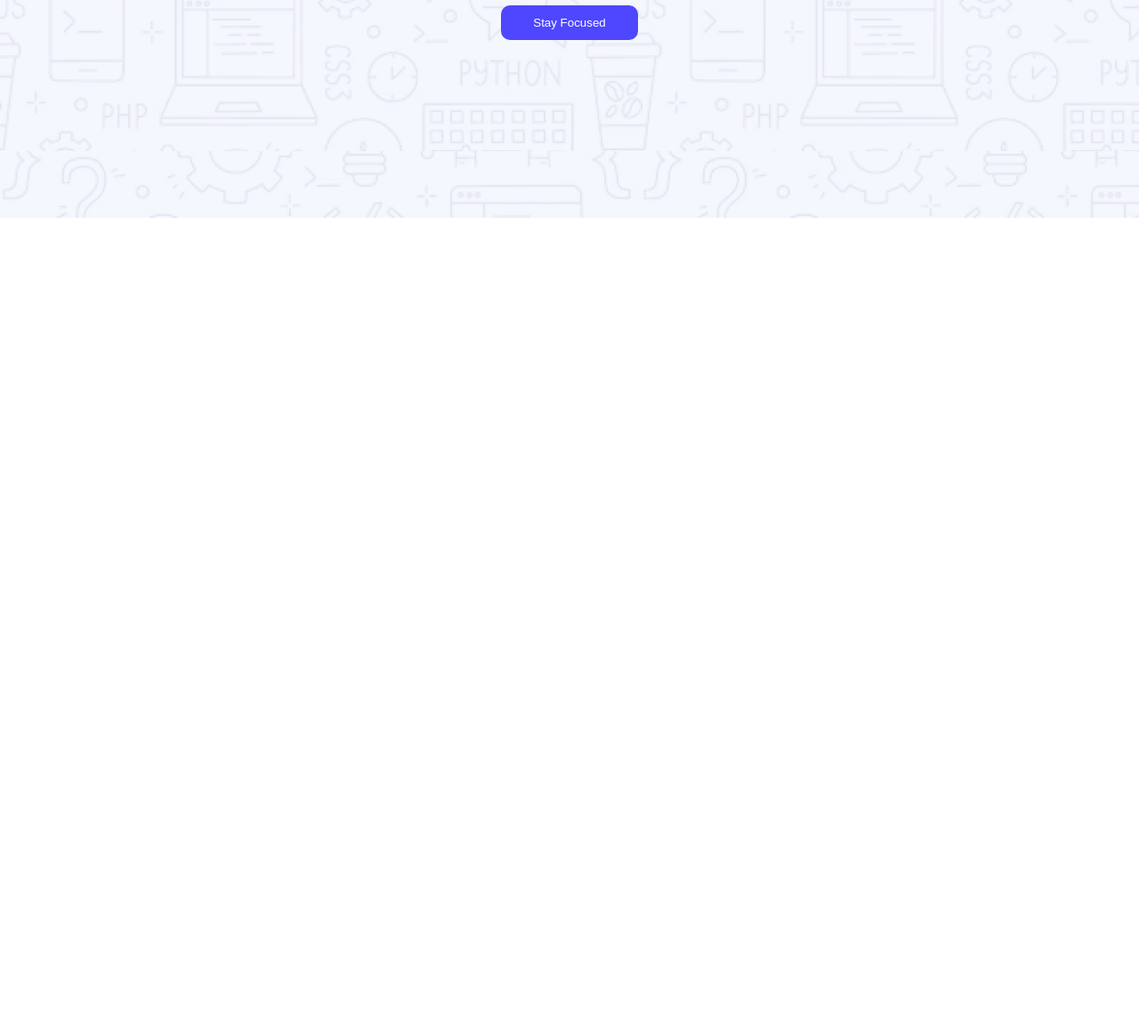
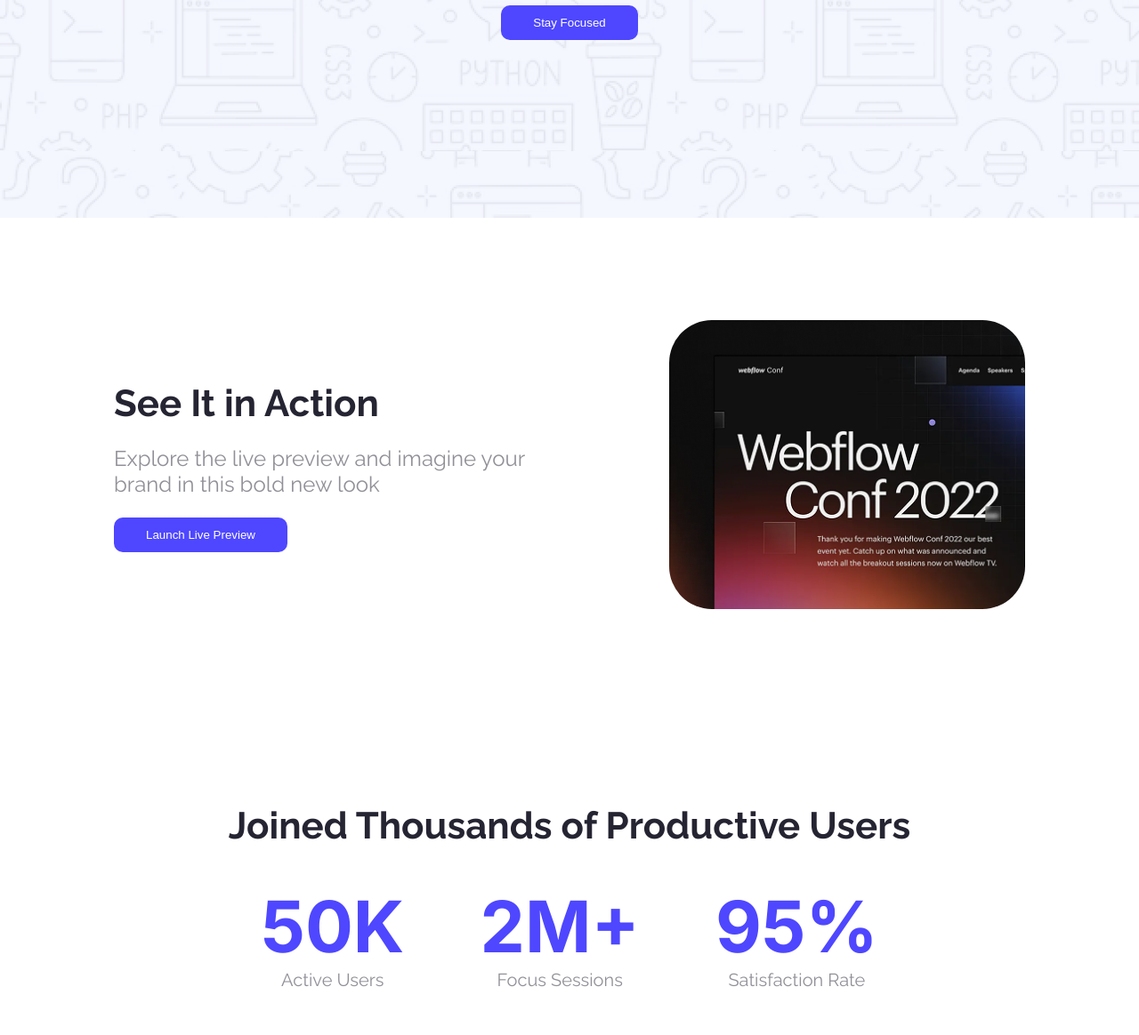
Before and after one commit to muttalib06/landing-launchpad, a plain HTML site: page index.html in a window 1280 px wide. Shown: the part 482-1646 px from the top of the page at 89% size. Before the commit the page ends 800 px from the top, so only its background shows below. Drawn offline with Linux system fonts and the light colour scheme.

Commit message:
added users section

```diff
--- a/index.html
+++ b/index.html
@@ -24,6 +24,34 @@
 
         </header>
         <main>
+                <section class="action">
+                        <div class="action-content">
+                                <h3 class="section-title">See It in Action</h3>
+                                <p class="section-sub-title">Explore the live preview and imagine your <br> brand in this bold new look</p>
+                                <button class="primary-btn">Launch Live Preview</button>
+                        </div>
+                        <div class="action-img">
+                                <img src="Assets/wc-mini.png" alt="This is image.">
+                        </div>
+                </section>
+
+                <section class="users">
+                        <h3 class="section-title">Joined Thousands of Productive Users</h3>
+                        <div class="data-container">
+                                <div class="data">
+                                        <h3 class="data-title primary-inter-text">50K</h3>
+                                        <p class="data-sub-title section-sub-title">Active Users</p>
+                                </div>
+                                <div class="data">
+                                        <h3 class="data-title primary-inter-text">2M+</h3>
+                                        <p class="data-sub-title section-sub-title">Focus Sessions</p>
+                                </div>
+                                <div class="data">
+                                        <h3 class="data-title primary-inter-text">95%</h3>
+                                        <p class="data-sub-title section-sub-title">Satisfaction Rate</p>
+                                </div>
+                        </div>
+                </section>
 
         </main>
         <footer>
--- a/styles/style.css
+++ b/styles/style.css
@@ -24,6 +24,10 @@ body{
         color: white;
         border-radius: 10px;
         border: none;
+        transition: transform 0.3s;
+}
+.primary-btn:hover{
+        transform: scale(1.2);
 }
 .primary-inter-text{
         color: #4E47FF;
@@ -34,6 +38,17 @@ body{
 }
 .primary-color{
         color: #252432;
+}
+.section-title{
+        font-size: 42px;
+        font-weight: bold;
+        color: #252432;
+}
+.section-sub-title{
+        font-size: 24px;
+        font-weight: 400;
+        color: #252432;
+        opacity: 0.5;
 }
 
 /* header styles */
@@ -62,3 +77,50 @@ header{
 .banner-btn{
         margin-top: 35px;
 }
+
+/* main section styles */
+main{
+        width:80%;
+        margin: 0 auto;
+}
+
+
+/* action styles */
+.action{
+        display: flex;
+        margin-top: 115px;
+        justify-content: space-between;
+        align-items: center;
+}
+.action-content{
+        margin: 62px 0;
+}
+.action-img img{
+        width: 400px;
+        height: 325px;
+        border-radius: 48px;
+}
+.action-content p, .action-content button{
+        margin-top:23px ;
+}
+
+/* users section */
+.users{
+        text-align: center;
+        margin-top: 165px;
+        padding: 50px 80px;
+
+}
+.data-container{
+        display: flex;
+        justify-content: space-evenly;
+        margin-top: 40px;
+
+}
+.data-title{
+        font-size: 80px;
+        font-weight: bold;
+}
+.data-sub-title{
+        font-size: 20px;
+}
```
